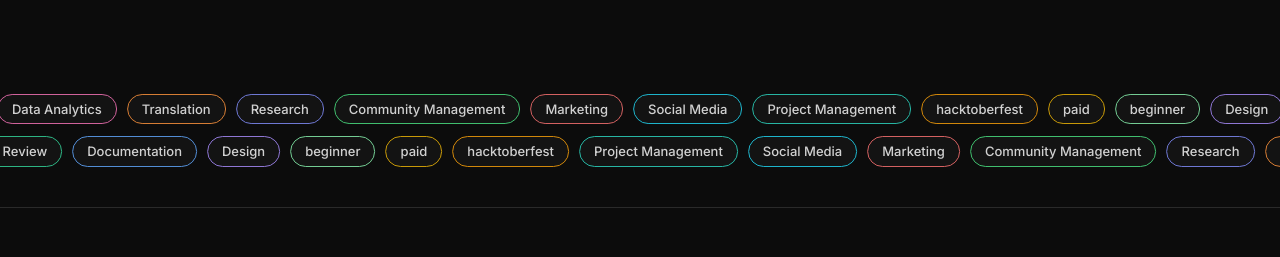
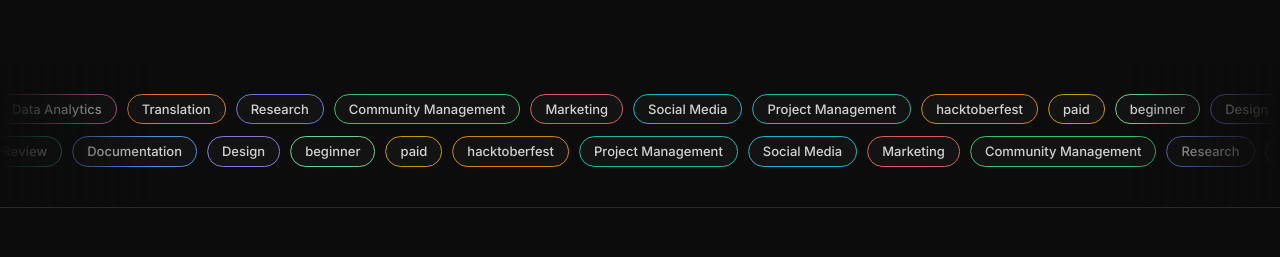
Before and after one commit to No-cos/nocos, a Next.js app in the folder frontend/: page / in a window 1280 px wide. Shown: the part 490-747 px from the top of the page. Built offline with nearby package versions, Linux system fonts and the light colour scheme; no server answers.

Commit message:
style: add edge fade to category marquee using CSS mask gradient

```diff
--- a/frontend/src/components/marquee/index.tsx
+++ b/frontend/src/components/marquee/index.tsx
@@ -23,6 +23,13 @@
         padding: "32px 0 40px",
         overflow: "hidden",
         backgroundColor: "var(--color-bg)",
+        // Fade the left and right edges into the background using a CSS mask.
+        // This gives the marquee the appearance of emerging from and dissolving
+        // into the page — purely CSS, no extra elements needed.
+        WebkitMaskImage:
+          "linear-gradient(to right, transparent 0%, black 12%, black 88%, transparent 100%)",
+        maskImage:
+          "linear-gradient(to right, transparent 0%, black 12%, black 88%, transparent 100%)",
       }}
     >
       {/* Row 1 — scrolls left */}
```
